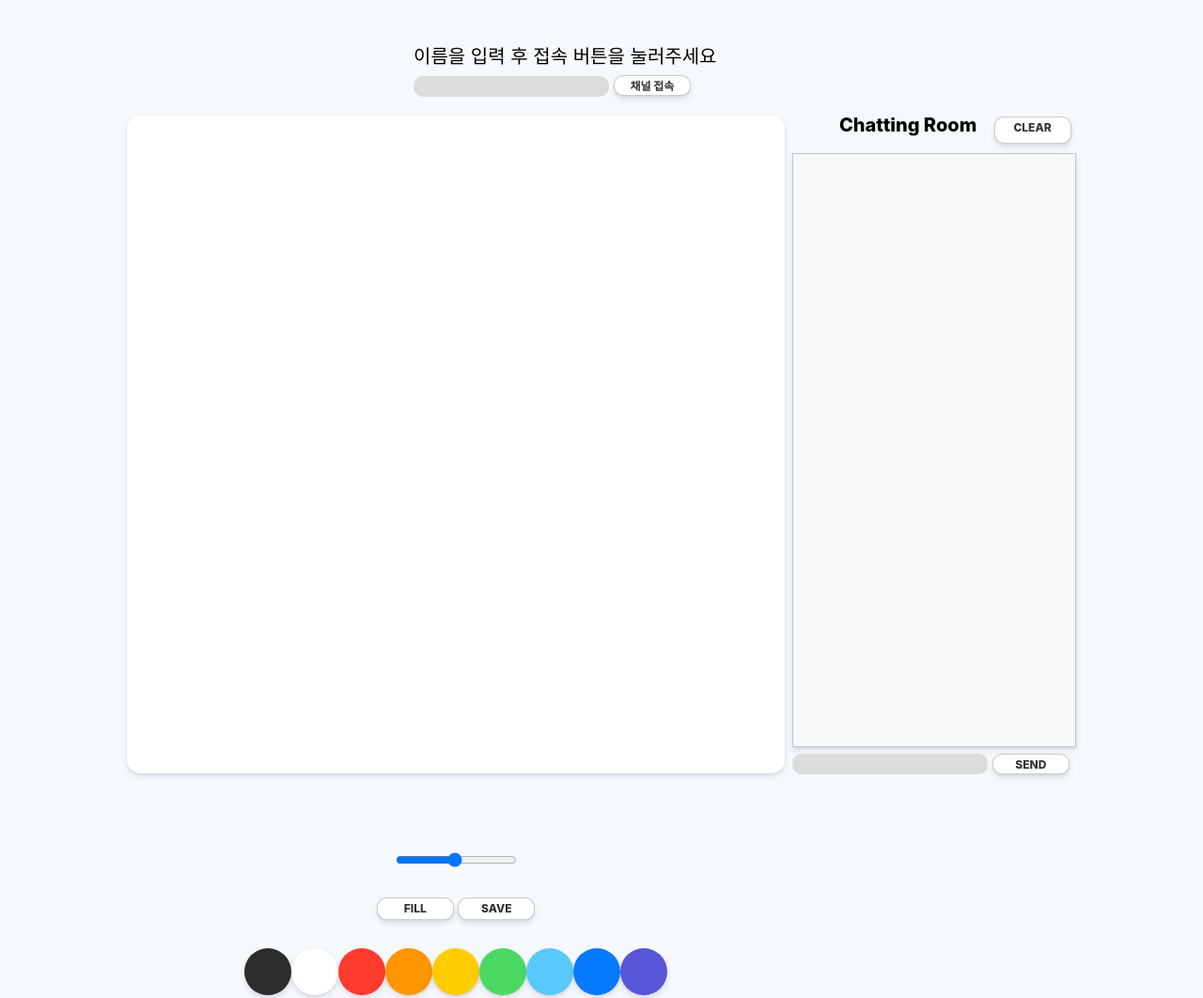
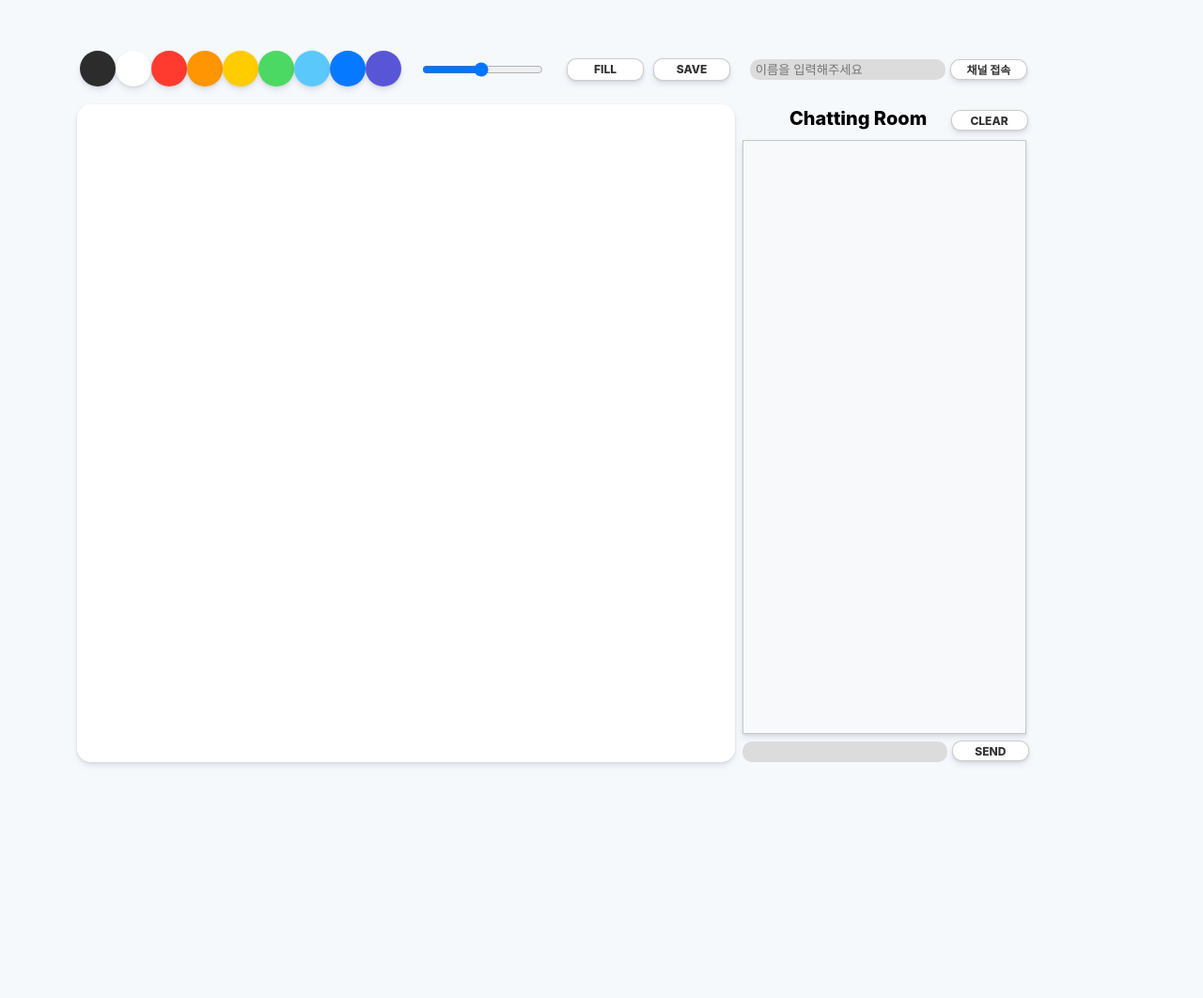
Before and after one commit to Err0rCode7/paint-chat-js, a plain HTML site: page index.html in a window 1280 px wide. Shown: the whole page at 94% size. After the commit the page ends 821 px from the top, so only its background shows below. Drawn offline with nearby package versions, Linux system fonts and the light colour scheme.

Commit message:
# Update: paintApp

```diff
--- a/app.js
+++ b/app.js
@@ -112,10 +112,11 @@ function strokeSocketCanvas(data) {
   } = data;
   const tempFillStyle = ctx.fillStyle;
   const tempStrokeStyle = ctx.strokeStyle;
+  const tempLineWidth = ctx.lineWidth;
   ctx.fillStyle = fill_color;
   ctx.strokeStyle = pen_color;
+  ctx.lineWidth = lineWidth;
 
-  console.log(l_x, l_y);
   if (painting) {
     ctx.beginPath();
     ctx.moveTo(p_x, p_y);
@@ -133,6 +134,7 @@ function strokeSocketCanvas(data) {
 
   ctx.fillStyle = tempFillStyle;
   ctx.strokeStyle = tempStrokeStyle;
+  ctx.lineWidth = tempLineWidth;
 }
 
 function strokeCanvas(data) {
@@ -195,7 +197,6 @@ function handleCanvasClick(event) {
 function handleCM(event) {
   // 우클릭 창 안띄우기
   event.preventDefault();
-  console.log(event);
 }
 
 function handleSaveClick(evnet) {
--- a/client.js
+++ b/client.js
@@ -18,7 +18,9 @@ nameBtn.addEventListener("click", (event) => {
   if (
     userName.value == null ||
     typeof userName.value == "undefined" ||
-    userName.value == ""
+    userName.value == "null" ||
+    userName.value == "" ||
+    userName.value.length > 10
   ) {
     alert("이름을 다시 입력해주세요");
     return;
@@ -33,18 +35,20 @@ nameBtn.addEventListener("click", (event) => {
 });
 
 function joinChat(user) {
-  console.log(`${document.domain}:${location.port}`);
   socket = io(`${document.domain}:${location.port}`);
   socket.emit("login", user);
 
   socket.on("login", (data) => {
-    const msg = "<div><strong>" + data + "</strong> has joined</div>";
+    const msg =
+      '<div class="chat__content"><strong>' +
+      data +
+      "</strong> has joined</div>";
     chatlog.innerHTML = chatlog.innerHTML + msg;
   });
 
   socket.on("chat", (data) => {
     const msg =
-      '<div id="chatMsg">' +
+      '<div class="chat__content" id="chatMsg">' +
       "<strong>" +
       data.from.name +
       "</strong>" +
@@ -57,13 +61,21 @@ function joinChat(user) {
   });
 
   socket.on("loggedOut", (name) => {
-    const msg = "<div><strong>" + name + "</strong> went out</div>";
+    const msg =
+      '<div class="chat__content"><strong>' + name + "</strong> went out</div>";
     chatlog.innerHTML = chatlog.innerHTML + msg;
   });
 
   formBtn.addEventListener("click", (event) => {
     event.preventDefault();
     const input = document.getElementById("msgForm");
+    if (
+      input.value == "" ||
+      typeof input.value == undefined ||
+      input.value == null
+    ) {
+      return;
+    }
     socket.emit("chat", { msg: input.value });
     input.value = "";
   });
--- a/index.html
+++ b/index.html
@@ -7,34 +7,41 @@
     <title>PaintJS</title>
   </head>
   <body>
+    </div>
+    <div class="container">
+      <div class="aside_ct">
         <div class="join">
-      <h1 class="name__label">이름을 입력 후 접속 버튼을 눌러주세요</h1>
           <form class="name__space">
-        <input class="input_default" type="text" id="userName" />
-        <button type="submit" class="btn btn-primary" id="nameBtn">
+            <input class="input__name" type="text" placeholder=" 이름을 입력해주세요" id="userName" />
+            <button type="submit" class="btn" id="nameBtn">
               채널 접속
             </button>
           </form>
         </div>
-    <div class="container">
         <div class="socketct">
           <h3 class="chat-inline chatroom">Chatting Room</h3>
-        <button type="submit" class="btn btn-primary chat-inline" id="clearBtn">
+          <button
+            type="submit"
+            class="btn chat-inline"
+            id="clearBtn"
+          >
             Clear
           </button>
           <div class="chatlogs" id="chatLogs"></div>
           <form class="form-inline" id="chatForm">
             <div class="chat__input__form">
               <input type="text" class="chat__input" id="msgForm" />
-            <button type="submit" class="btn btn-primary" id="formBtn">
+              <button type="submit" class="btn" id="formBtn">
                 Send
               </button>
             </div>
           </form>
         </div>
-      <div class="canvas-item">
+      </div>
+      <div class="canvas__item">
         <canvas id="jsCanvas" class="canvas"></canvas>
         <div class="controls">
+          <div class="controls__attribute">
 			<div class="controls__range">
 				<input
 				  type="range"
@@ -45,10 +52,6 @@
 				  value="2.5"
 				  step="0.1"
 				/>
-          </div>
-          <div class="controls__btns">
-            <button id="jsMode">Fill</button>
-            <button id="jsSave">Save</button>
 			  </div>
 			  <div class="controls__colors" id="jsColors">
 				<div
@@ -89,6 +92,11 @@
 				></div>
 			  </div>
 		  </div>
+		  <div class="controls__btns">
+            <button class="controls__btn" id="jsMode">Fill</button>
+            <button class="controls__btn" id="jsSave">Save</button>
+          </div>
+        </div>
       </div>
     </div>
 
--- a/main.js
+++ b/main.js
@@ -3,6 +3,7 @@ const express = require("express");
 const http = require("http");
 const cors = require("cors");
 const path = require("path");
+const request_ip = require("request-ip");
 
 const app = express();
 app.use(cors());
@@ -25,7 +26,9 @@ io.on("connection", (socket) => {
     console.log(
       "Client logged-in:\n name:" + data.name + "\n userid: " + data.userid
     );
-    socket.name = data.name;
+    ip = socket.request.connection.remoteAddress;
+    ip = ip.substring(7, ip.length - 1);
+    socket.name = data.name + "(" + ip + ")";
     socket.userid = data.userid;
 
     io.emit("login", data.name);
--- a/styles.css
+++ b/styles.css
@@ -6,7 +6,7 @@ body {
   display: flex;
   flex-direction: column;
   align-items: center;
-  padding: 50px 0px;
+  padding: 10px 0px;
 }
 
 input {
@@ -19,6 +19,11 @@ input {
   background-color: white;
   border-radius: 15px;
   box-shadow: 0 4px 6px rgba(50, 50, 93, 0.11), 0 1px 3px rgba(0, 0, 0, 0.08);
+}
+
+.canvas__item {
+  display: flex;
+  flex-direction: column-reverse;
 }
 
 .btn {
@@ -49,12 +54,15 @@ input {
   padding-bottom: 20px;
 }
 
-.name__label {
-  width: 400px;
-  font-size: 20px;
-  font-weight: 800px;
-  padding-bottom: 10px;
-  align-items: center;
+.join {
+  padding-left: 1em;
+  padding-top: 3.3em;
+  padding-bottom: 0.7em;
+}
+
+.aside_ct {
+  display: flex;
+  flex-direction: column;
 }
 
 .chatroom {
@@ -63,15 +71,25 @@ input {
   font-weight: 800;
   font-size: 20px;
   padding-left: 2.5em;
+  padding-right: 0.35em;
 }
 
 .chat__input__form {
   padding-top: 7px;
 }
 
+.input__name {
+  width: 185px;
+  height: 20px;
+  padding-right: 1.6em;
+  border: 0px;
+  border-radius: 10px;
+  background-color: #dcdcdc;
+}
+
 .input_default,
 .chat__input {
-  width: 185px;
+  width: 195px;
   height: 20px;
   padding-right: 1.6em;
   border: 0px;
@@ -81,7 +99,6 @@ input {
 
 .chat-inline {
   display: inline-block;
-  padding-bottom: 1em;
 }
 
 .chatlogs {
@@ -95,6 +112,12 @@ input {
   background-color: #f7f9fa;
   box-shadow: 0 4px 6px rgba(50, 50, 93, 0.11), 0 1px 3px rgba(0, 0, 0, 0.08);
   border: 1px solid rgba(0, 0, 0, 0.2);
+  margin-top: 10px;
+}
+
+.chat__content {
+  padding-top: 1px;
+  padding-bottom: 1px;
 }
 
 .container {
@@ -107,14 +130,25 @@ input {
 }
 
 .controls {
-  margin-top: 80px;
+  margin-top: 20px;
   display: flex;
-  flex-direction: column;
+  flex-direction: row;
   align-items: center;
+  padding-bottom: 10px;
+}
+
+.controls .controls__attribute {
+  display: flex;
+  flex-direction: row-reverse;
+  margin: 0 auto;
 }
 
 .controls .controls__btns {
-  margin-bottom: 30px;
+  display: flex;
+  flex-direction: row;
+  margin-bottom: 10px;
+  margin-left: 15px;
+  padding-top: 0.8em;
 }
 
 .controls__btns button {
@@ -137,18 +171,23 @@ input {
   transform: scale(0.98);
 }
 
+.controls__btns .controls__btn {
+  margin: 5px;
+}
 .controls .controls__colors {
   display: flex;
 }
 
 .controls__colors .controls__color {
-  width: 50px;
-  height: 50px;
+  width: 38px;
+  height: 38px;
   border-radius: 25px;
   cursor: pointer;
   box-shadow: 0 4px 6px rgba(50, 50, 93, 0.11), 0 1px 3px rgba(0, 0, 0, 0.08);
 }
 
 .controls .controls__range {
-  margin-bottom: 30px;
+  padding-top: 10px;
+  padding-left: 20px;
+  margin: 0 auto;
 }
```
Lines whose indentation alone changed are shown as unchanged.
